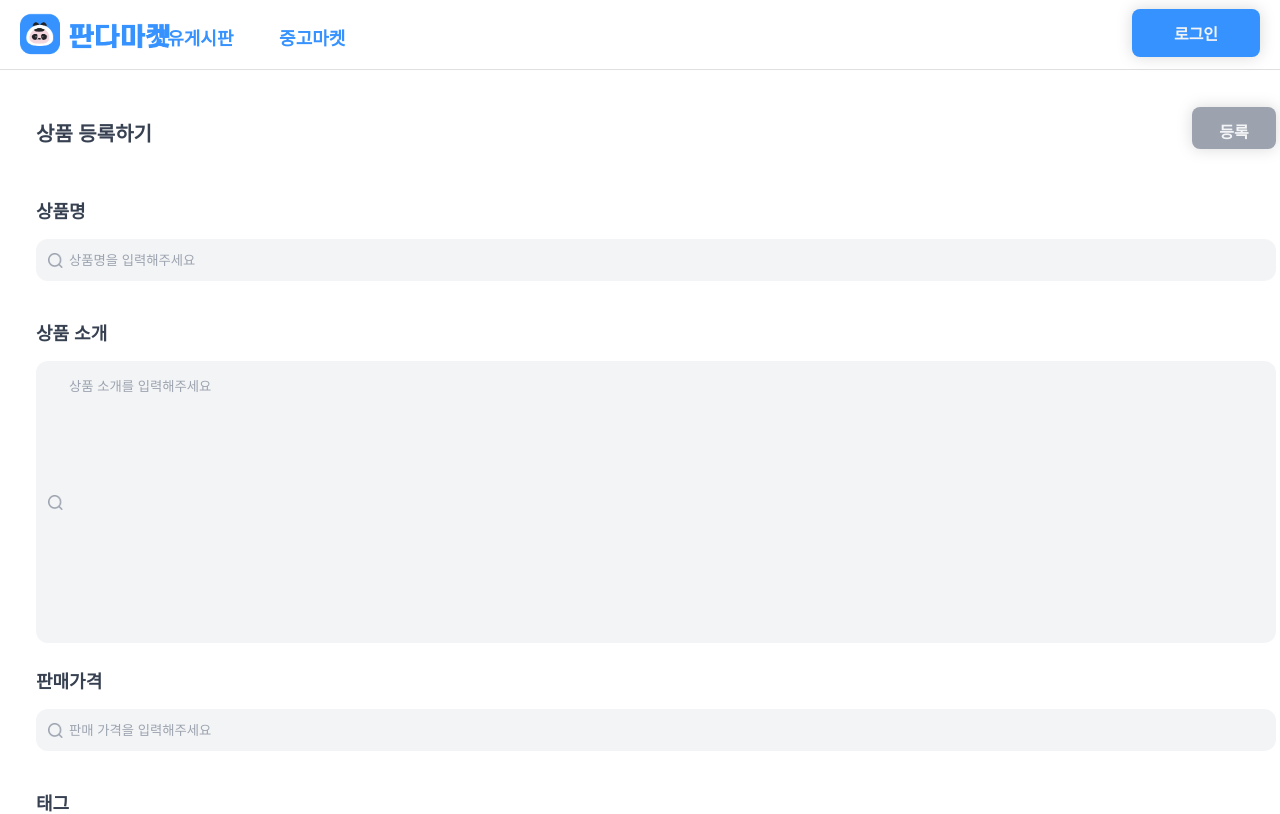
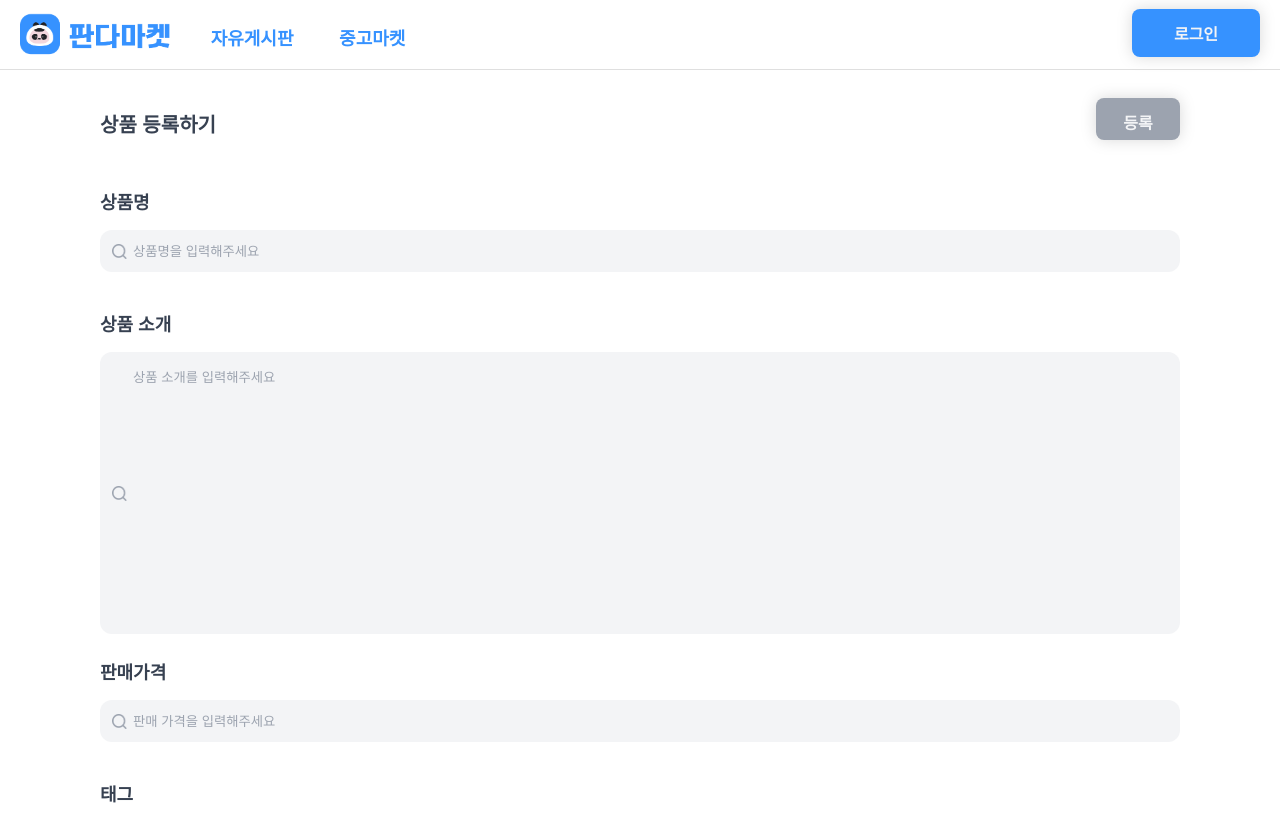
Before and after one commit to codeit-sprint-fullstack/3-sprint-mission-be, a React (Create React App) app in the folder sprint6/: page /register in a window 1280 px wide. Shown: the top 814 px of the page. Built offline with nearby package versions, Linux system fonts and the light colour scheme.

Commit message:
AddItemPage 진짜 반응형 CSS 완성

```diff
--- a/sprint6/src/pages/AddItemPage/index.css
+++ b/sprint6/src/pages/AddItemPage/index.css
@@ -112,23 +112,22 @@ input:focus {
   grid-column: 3 / 4;
 }
 
-/* 모바일 스타일 */
+/* 데스크톱 버전 */
 
-#addItePageMainContent {
+#addItemPageMainContent {
   width: 100%;
-  min-width: 33.4rem;
-  height: 96.6rem;
+  height: 102.6rem;
   display: flex;
   flex-direction: column;
   justify-content: center;
-  margin: 2.4rem 1.6rem 0 1.6rem;
-  padding: 0px 20px 0;
-  /*
-  display: flex !important;
-  flex-direction: column !important;
-  align-items: center !important;
-  justify-content: center !important;
-  height: 994px; */
+  padding: 0px 200px 0;
+}
+
+#addItemBox{
+  display: flex;
+  flex-direction: column;
+  justify-content: space-between;
+  width: 100%;
 }
 
 #registerBox {
@@ -162,104 +161,35 @@ input:focus {
   height: 14.8rem;
 }
 
-/* 태블릿 스타일 */
-
-@media (min-width:744px) {
-  #textBox {
-    left: 12rem !important;
-  }
-
-  #addItePageMainContent {
+@media (max-width: 1300px) {
+  #addItemPageMainContent {
     width: 100%;
-    min-width: 69.6rem;
+    height: 102.6rem;
     display: flex;
     flex-direction: column;
     justify-content: center;
-  }
-
-  #registerBox {
-    display: flex;
-    justify-content: space-between;
-    width: 100%;
-    height: 4.2rem;
-    margin-bottom: 2.4rem;
-  }
-
-  #prodNmaeBox {
-    width: 100%;
-    height: 9.8rem;
-    margin-bottom: 2.4rem;
-  }
-
-  #prodIntroBox {
-    width: 100%;
-    height: 32.4rem;
-    margin-bottom: 2.4rem;
-  }
-
-  #prodPriceBox {
-    width: 100%;
-    height: 9.8rem;
-    margin-bottom: 2.4rem;
-  }
-
-  #prodTagsBox {
-    width: 100%;
-    height: 14.8rem;
+    padding: 0px 100px 0;
   }
 }
 
-/* 데스크탑 스타일 */
-
-@media (min-width:1920px) {
-  #addItePageMainContent {
+@media (max-width: 750px) {
+  #addItemPageMainContent {
     width: 100%;
-    min-width: 120rem;
-    height: 97.6rem;
+    height: 102.6rem;
     display: flex;
     flex-direction: column;
     justify-content: center;
-  }
-
-  #registerBox {
-    display: flex;
-    justify-content: space-between;
-    width: 100%;
-    height: 4.2rem;
-    margin-bottom: 2.4rem;
-  }
-
-  #prodNmaeBox {
-    width: 100%;
-    height: 9.8rem;
-    margin-bottom: 2.4rem;
-  }
-
-  #prodIntroBox {
-    width: 100%;
-    height: 32.4rem;
-    margin-bottom: 2.4rem;
-  }
-
-  #prodPriceBox {
-    width: 100%;
-    height: 9.8rem;
-    margin-bottom: 2.4rem;
-  }
-
-  #prodTagsBox {
-    width: 100%;
-    height: 14.8rem;
+    padding: 0px 50px 0;
   }
 }
 
-@media (max-width:1920px) {
-  #addItePageMainContent {
+@media (max-width: 600px) {
+  #addItemPageMainContent {
     width: 100%;
-    min-width: 120rem;
-    height: 99.6rem;
+    height: 102.6rem;
     display: flex;
     flex-direction: column;
     justify-content: center;
+    padding: 0px 25px 0;
   }
 }
--- a/sprint6/src/pages/AddItemPage/index.jsx
+++ b/sprint6/src/pages/AddItemPage/index.jsx
@@ -9,7 +9,8 @@ function AddItemPage() {
   return (
     <>
       <Header />
-        <div id="addItePageMainContent">
+      <div id="addItemPageMainContent">
+        <div id="addItemBox">
           <div id="registerBox" className="mainWidth">
             <h1>상품 등록하기</h1>
             <button>등록</button>
@@ -45,7 +46,8 @@ function AddItemPage() {
             </div>
           </div>
         </div>
-        <Footer />
+      </div>
+      <Footer />
     </>
   );
 }
```
